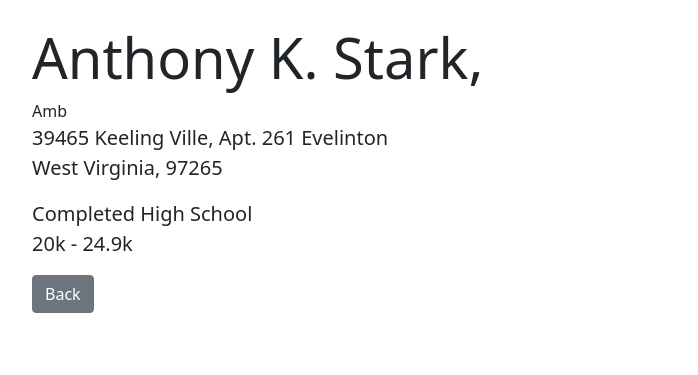
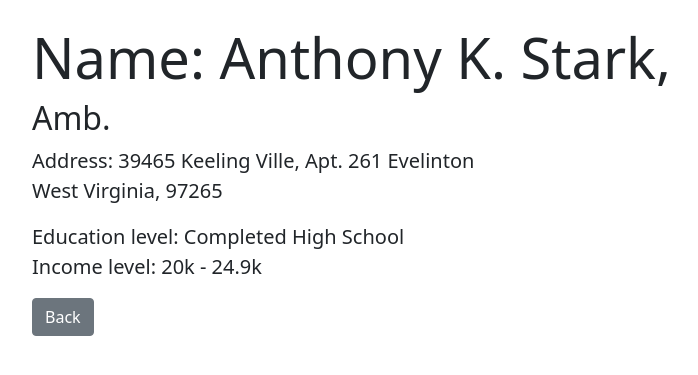
Before and after one commit to adnjoo/data-vis-ruby, a Rails app: page /people/1 in a window 1280 px wide. Shown: the part 56-431 px from the top of the page, without its empty margins (50-748 px from the left). Run offline with Rails 7, Linux system fonts and the light colour scheme; data comes from the database, SQL or seed files in the repository; style sheets or scripts are compiled from the project's sources.

Commit message:
add additional text to show page

```diff
--- a/app/views/people/index.html.erb
+++ b/app/views/people/index.html.erb
@@ -45,7 +45,7 @@ puts 'input'
         <td><%= person.f_name.capitalize %></td>
         <td><%= person.m_name %></td>
         <td><%= person.l_name.capitalize %></td>
-        <td><%= capitalize(person.prefix) %></td>
+        <td><%= capitalize(person.prefix) + '.' %></td>
         <td><%= capitalize(person.address1) %></td>
         <td><%= person.address2.capitalize %></td>
         <td><%= capitalize(person.city) %></td>
--- a/app/views/people/show.html.erb
+++ b/app/views/people/show.html.erb
@@ -13,12 +13,16 @@ puts 'input'
 
 <div class="jumbotron">
   <h1 class='display-4'>
+    Name:
     <%= capitalize(@person.f_name) %>
     <%= @person.m_name + '.' %>
     <%= capitalize(@person.l_name) %>,
   </h1>
-    <%= capitalize(@person.prefix) %>
+  <h2>
+    <%= capitalize(@person.prefix) + '.' %>
+  </h2>
   <p class='lead'>
+    Address:
     <%= capitalize(@person.address1) %>,
     <%= capitalize(@person.address2) %>
     <%= capitalize(@person.city) %>
@@ -27,9 +31,9 @@ puts 'input'
     <%= @person.zipcode %>
   </p>
   <p class='lead'>
-    <%= capitalize(@person.education) %>
+    Education level: <%= capitalize(@person.education) %>
     <br>
-    <%= @person.estimated_income.downcase %>
+    Income level: <%= @person.estimated_income.downcase %>
   </p>
 </div>
 
```
